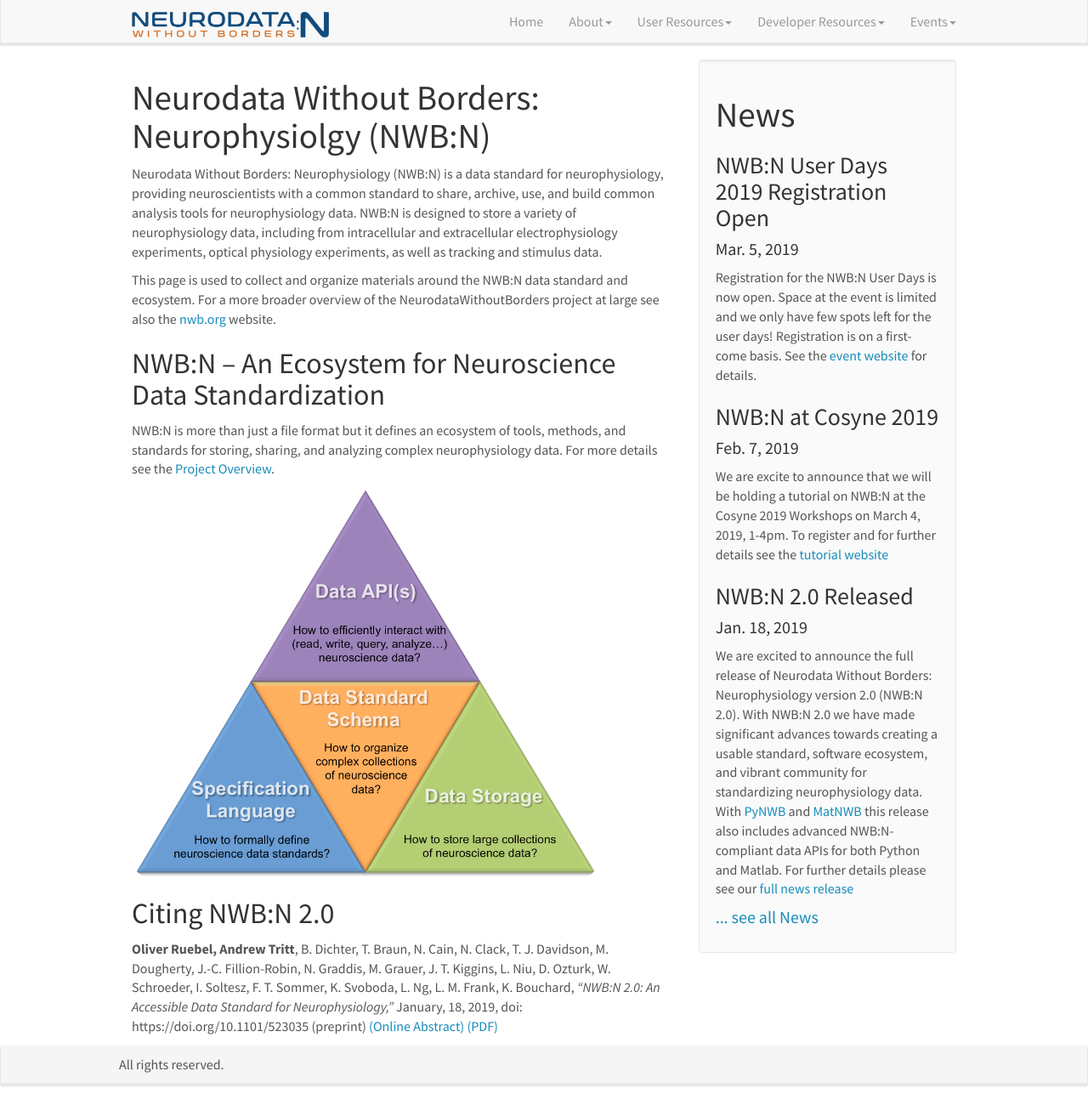
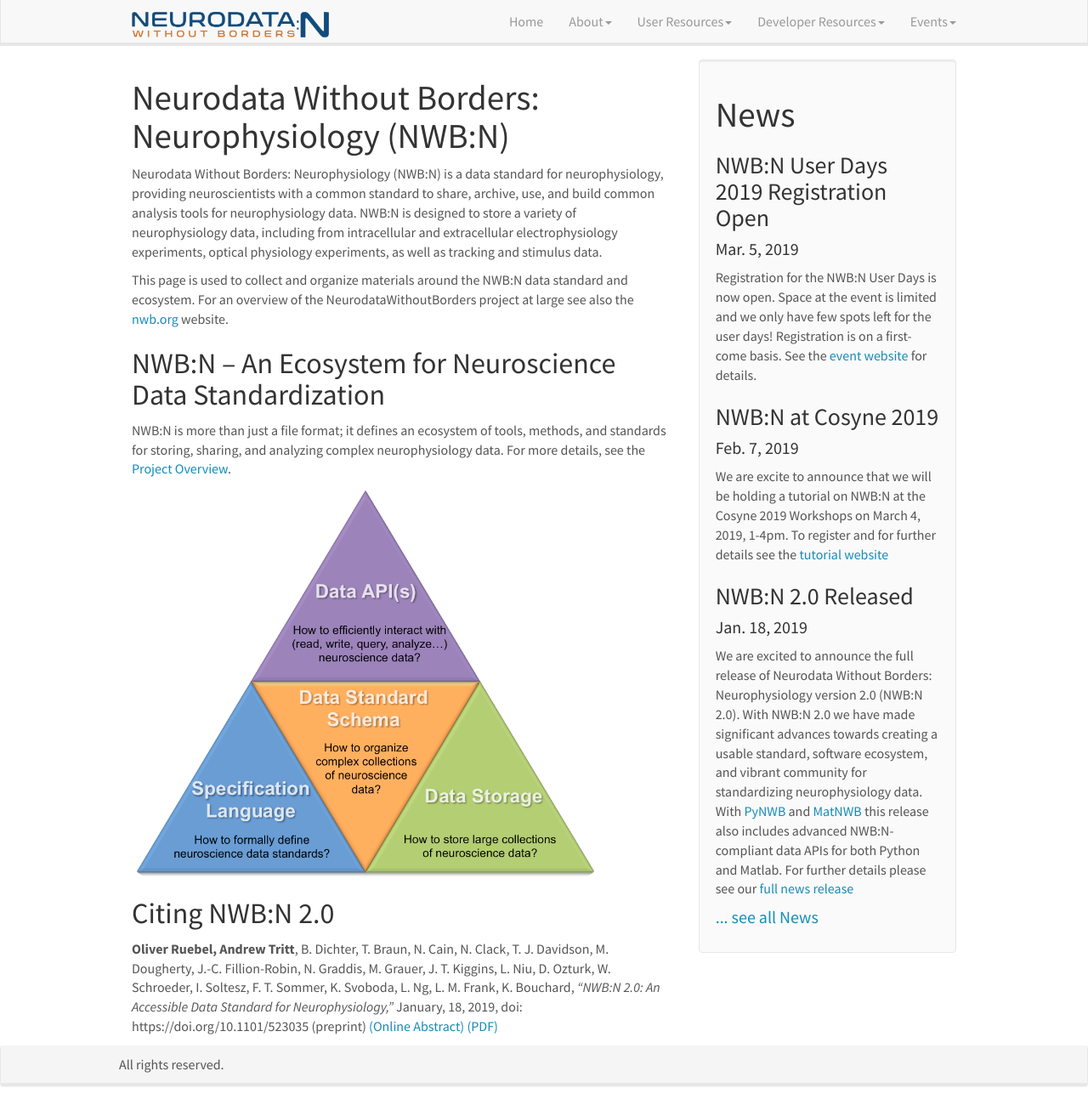
Before and after one commit to ttngu207/neurodatawithoutborders.github.io, a Jekyll site: the page built from _pages/home.md, in a window 1280 px wide and 1300 px high. Shown: the whole window at 85% size. Built offline with Jekyll 4.4.1, drawn with Linux system fonts in a browser that asks for light colours; nearby versions of some CDN libraries.

Commit message:
fix typos, improve wording

```diff
--- a/_pages/home.md
+++ b/_pages/home.md
@@ -6,17 +6,16 @@
 permalink: /
 ---
 
-# Neurodata Without Borders: Neurophysiolgy (NWB:N)
+# Neurodata Without Borders: Neurophysiology (NWB:N)
 
 Neurodata Without Borders: Neurophysiology (NWB:N) is a data standard for neurophysiology, providing neuroscientists with a common standard to share, archive, use, and build common analysis tools for neurophysiology data. NWB:N is designed to store a variety of neurophysiology data, including from intracellular and extracellular electrophysiology experiments, optical physiology experiments, as well as tracking and stimulus data.
 
-This page is used to collect and organize materials around the NWB:N data standard and ecosystem. For a more broader overview
-of the NeurodataWithoutBorders project at large see also the <a href="https://www.nwb.org/">nwb.org</a> website.
+This page is used to collect and organize materials around the NWB:N data standard and ecosystem. For an overview of the NeurodataWithoutBorders project at large see also the <a href="https://www.nwb.org/">nwb.org</a> website.
 
 ## NWB:N -- An Ecosystem for Neuroscience Data Standardization
 
-NWB:N is more than just a file format but it defines an ecosystem of tools, methods, and standards for
-storing, sharing, and analyzing complex neurophysiology data. For more details see the [Project Overview](https://neurodatawithoutborders.github.io/overview).
+NWB:N is more than just a file format; it defines an ecosystem of tools, methods, and standards for
+storing, sharing, and analyzing complex neurophysiology data. For more details, see the [Project Overview](https://neurodatawithoutborders.github.io/overview).
 
 <img alt="NWB:N Components" src="images/project_components.png" width="550" class="center-block">
 
```
